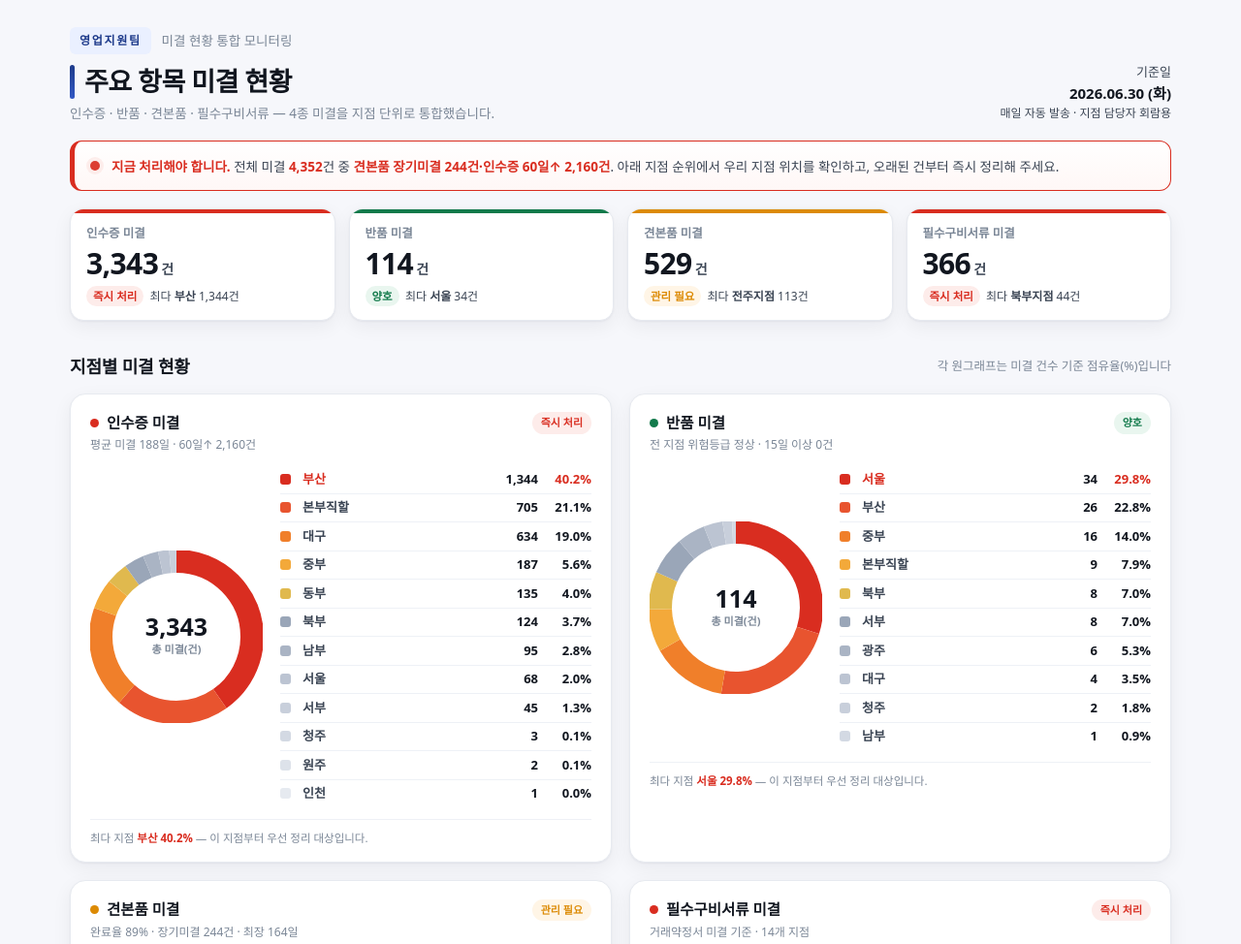
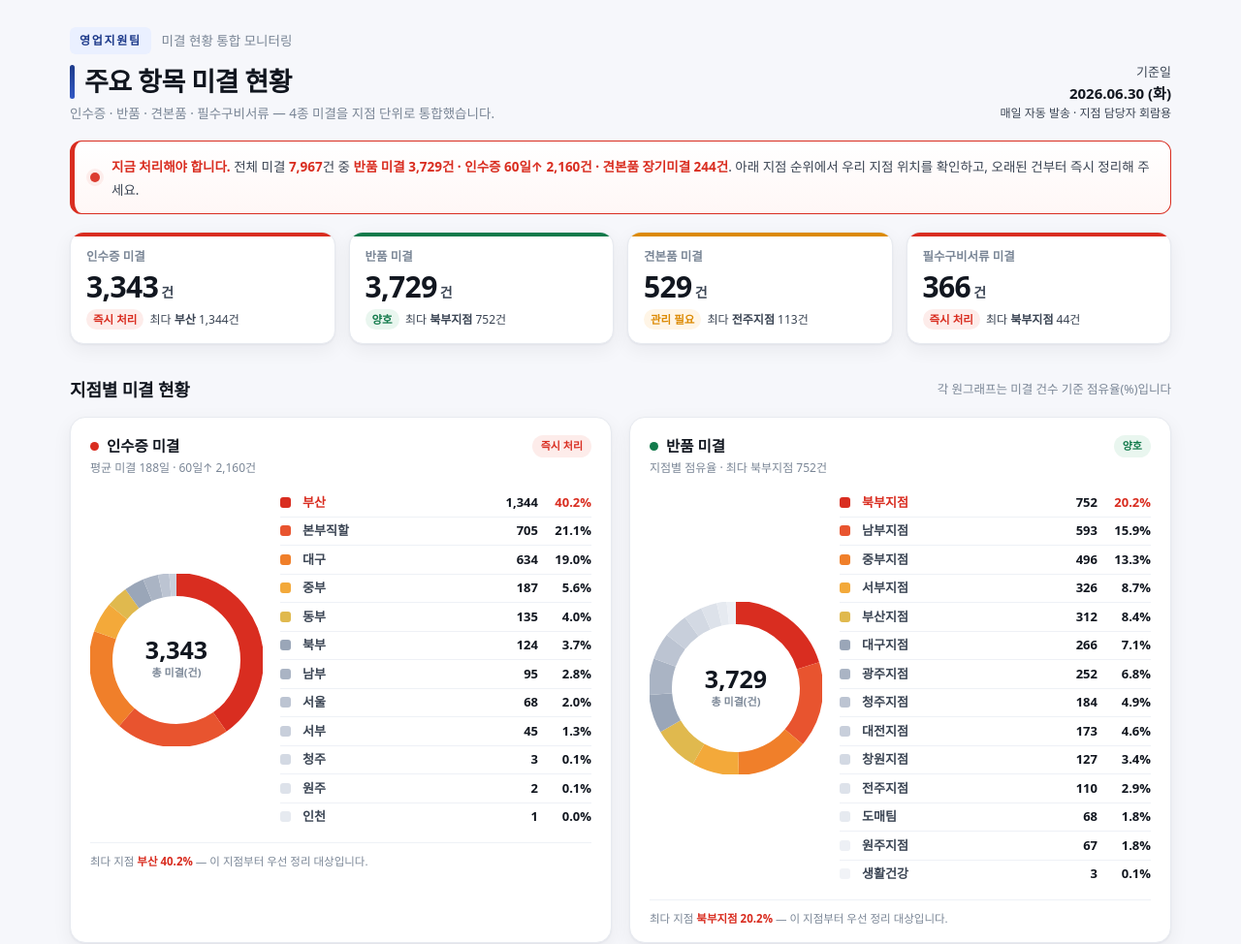
Before and after one commit to zkhlee2-ops/outstanding-issues, a plain HTML site: page outstanding-issues.html in a window 1280 px wide. Shown: the top 974 px of the page at 97% size. Drawn offline with Linux system fonts and the light colour scheme.

Commit message:
total error

```diff
--- a/outstanding-issues.html
+++ b/outstanding-issues.html
@@ -160,7 +160,7 @@
 
   <footer>
     <b>데이터 기준</b> · 각 원본 대시보드의 집계 결과값만 참조했습니다(원시 데이터 미분석).
-    인수증·반품은 팀 집계를 지점 단위로 합산, 견본품·필수구비서류는 지점 집계를 그대로 사용했습니다.
+    인수증은 팀 집계를 지점 단위로 합산, 반품은 원본 대시보드 결과 카드값, 견본품·필수구비서류는 지점 집계를 그대로 사용했습니다.
     인수증의 헬스케어·B2B·종병·간납 등 본사 직할 조직은 <b>본부직할</b>로 묶었습니다.<br>
     필수구비서류는 원본 결과값 중 <b>거래약정서 미결(지점 집계)</b> 기준이며, 시트 총계(405건)와 지점 표시 합계(366건)의 차이는 미지정 건입니다.<br>
     <span style="color:var(--brand)">영업지원팀 미결 통합 대시보드 · 매일 회람</span>
@@ -171,32 +171,31 @@
 
 <script>
 /* ---------- 결과값(집계) : 원본 대시보드 결과만 반영, 원시데이터 미포함 ---------- */
+/*__GEN_START__ 자동 생성 구간 (generate_dashboard.py) */
+const META = {"banner": "반품 미결 3,729건 · 인수증 60일↑ 2,160건 · 견본품 장기미결 244건"};
 const DATA = {
-  receipt:{ title:"인수증 미결", code:"1", unit:"본부/지점", total:3343, longNote:"평균 미결 188일 · 60일↑ 2,160건",
-    accent:"--hi", grade:"즉시 처리",
-    insight:"전체 4종 중 최대 규모. 평균 188일로 적체가 가장 심각하며 60일 경과가 2,160건(65%)에 달함.",
+  receipt:{ title:"인수증 미결", code:"1", total:3343, grade:"즉시 처리", accent:"--hi",
+    longNote:"평균 미결 188일 · 60일↑ 2,160건",
+    insight:"평균 188일로 적체가 길고 60일 경과가 2,160건(65%)에 달함.",
     action:"60일 이상 경과 건부터 인수증 회수·시스템 등록을 우선 마감.",
-    items:[["부산",1344],["본부직할",705],["대구",634],["중부",187],["동부",135],["북부",124],["남부",95],
-           ["서울",68],["서부",45],["청주",3],["원주",2],["인천",1]] },
-  return:{ title:"반품 미결", code:"2", unit:"지점", total:114, longNote:"전 지점 위험등급 정상 · 15일 이상 0건",
-    accent:"--ok", grade:"양호",
-    insight:"건수가 적고 15일 이상 경과 0건으로 전 지점 정상등급. 현 수준 유지가 관건.",
-    action:"신규 반품은 15일 내 처리해 정상등급을 유지.",
-    items:[["서울",34],["부산",26],["중부",16],["본부직할",9],["북부",8],["서부",8],["광주",6],["대구",4],["청주",2],["남부",1]] },
-  sample:{ title:"견본품 미결", code:"3", unit:"지점", total:529, longNote:"완료율 89% · 장기미결 244건 · 최장 164일",
-    accent:"--mid", grade:"관리 필요",
-    insight:"완료율 89%로 양호하나 장기미결 244건(46%)·최장 164일이 부담. 특정 지점 적체.",
+    items:[["부산",1344],["본부직할",705],["대구",634],["중부",187],["동부",135],["북부",124],["남부",95],["서울",68],["서부",45],["청주",3],["원주",2],["인천",1]] },
+  return:{ title:"반품 미결", code:"2", total:3729, grade:"즉시 처리", accent:"--hi",
+    longNote:"지점별 점유율 · 최다 북부지점 752건",
+    insight:"대시보드 결과값 기준 전체 반품 미결 3,729건. 지점별 점유율은 관리지점 기준으로 산출했습니다.",
+    action:"점유율이 높은 지점부터 거래선 미결·지점 미결·반품 수정 미결을 함께 점검.",
+    items:[["북부지점",752],["남부지점",593],["중부지점",496],["서부지점",326],["부산지점",312],["대구지점",266],["광주지점",252],["청주지점",184],["대전지점",173],["창원지점",127],["전주지점",110],["도매팀",68],["원주지점",67],["생활건강",3]] },
+  sample:{ title:"견본품 미결", code:"3", total:529, grade:"관리 필요", accent:"--mid",
+    longNote:"완료율 89% · 장기미결 244건 · 최장 164일",
+    insight:"완료율 89%이나 장기미결 244건(46%)·최장 164일이 부담. 특정 지점 적체.",
     action:"90일 이상 장기 건을 지점별로 회수·완료 처리해 잔량 감축.",
-    items:[["전주지점",113],["부산지점",67],["남부지점",65],["원주지점",63],["중부지점",60],["대구지점",44],
-           ["북부지점",43],["광주지점",23],["청주지점",20],["대전지점",13],["창원지점",10],["서부지점",8]] },
-  docs:{ title:"필수구비서류 미결", code:"4", unit:"지점", total:366, longNote:"거래약정서 미결 기준 · 14개 지점",
-    accent:"--hi", grade:"즉시 처리",
-    insight:"14개 지점에 고르게 분포(특정 지점 집중도 낮음). 거래약정서 미체결이 핵심 사유.",
+    items:[["전주지점",113],["부산지점",67],["남부지점",65],["원주지점",63],["중부지점",60],["대구지점",44],["북부지점",43],["광주지점",23],["청주지점",20],["대전지점",13],["창원지점",10],["서부지점",8]] },
+  docs:{ title:"필수구비서류 미결", code:"4", total:366, grade:"즉시 처리", accent:"--hi",
+    longNote:"거래약정서 미결 기준 · 14개 지점",
+    insight:"14개 지점에 분포. 거래약정서 미체결이 핵심 사유.",
     action:"미체결 거래선 대상 약정 체결을 지점별로 일괄 완료.",
-    items:[["북부지점",44],["부산지점",39],["대구지점",37],["중부지점",35],["서부지점",35],["남부지점",34],
-           ["광주지점",28],["대전지점",23],["청주지점",17],["창원지점",16],["도매팀",16],["생활건강",16],
-           ["원주지점",13],["전주지점",13]] }
+    items:[["북부지점",44],["부산지점",39],["대구지점",37],["중부지점",35],["서부지점",35],["남부지점",34],["광주지점",28],["대전지점",23],["청주지점",17],["창원지점",16],["도매팀",16],["생활건강",16],["원주지점",13],["전주지점",13]] }
 };
+/*__GEN_END__*/
 
 /* 색상 램프 : 1위(적색·시급) → 하위(연회색) */
 const RAMP=["#d92d20","#e8542f","#f07f2a","#f3a93a","#e0b94e","#9aa6b8","#aab4c4","#bcc4d2",
@@ -213,7 +212,7 @@ document.getElementById("today").textContent=`${now.getFullYear()}.${String(now.
 const kpiOrder=["receipt","return","sample","docs"];
 const grand=kpiOrder.reduce((s,k)=>s+DATA[k].total,0);
 document.getElementById("grand").textContent=fmt(grand);
-document.getElementById("oldwarn").textContent="견본품 장기미결 244건·인수증 60일↑ 2,160건";
+document.getElementById("oldwarn").textContent=META.banner;
 
 const sevColor=k=>({receipt:"--hi",return:"--ok",sample:"--mid",docs:"--hi"}[k]);
 const sevChip=k=>{const c=sevColor(k);return c==="--hi"?["즉시 처리","var(--hi)","var(--hi-soft)"]:c==="--mid"?["관리 필요","var(--mid)","var(--mid-soft)"]:["양호","var(--ok)","var(--ok-soft)"];};
```
